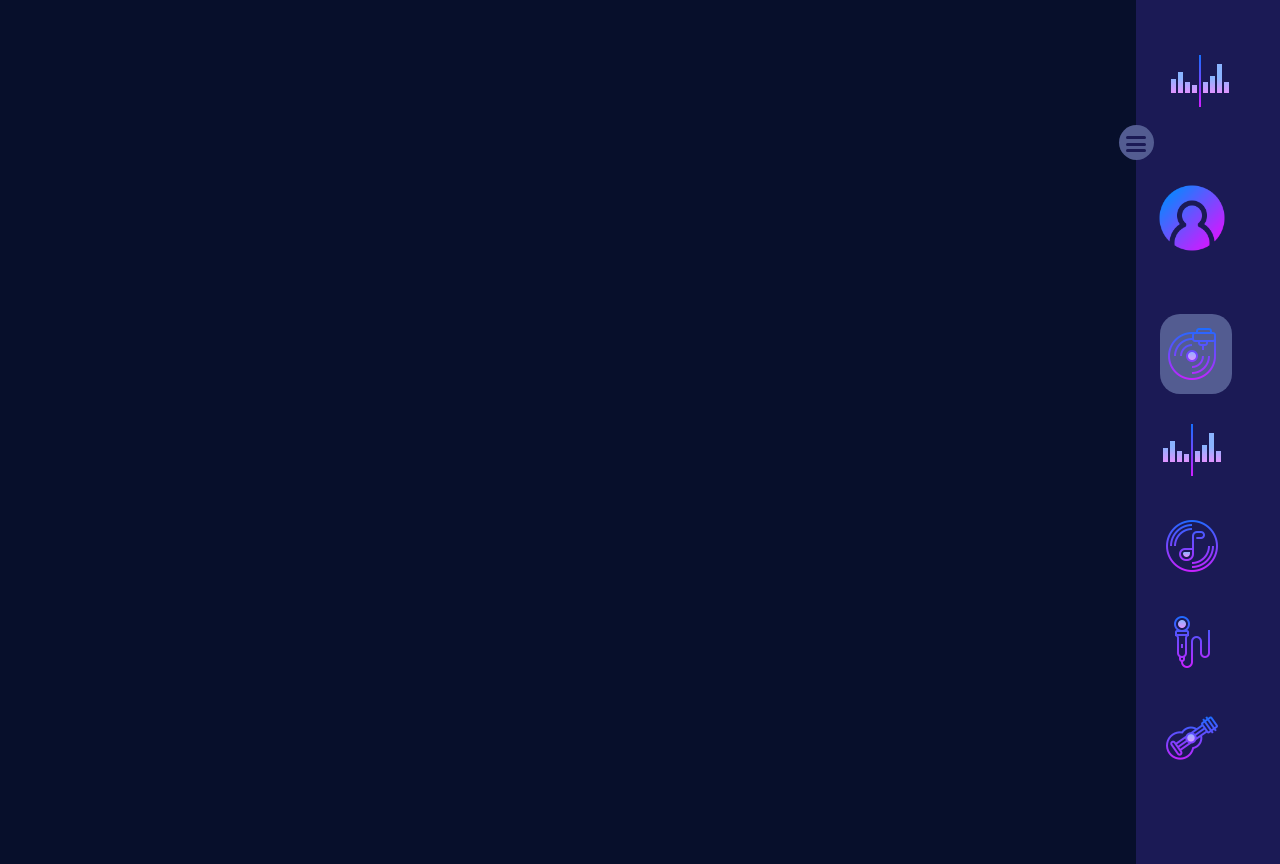
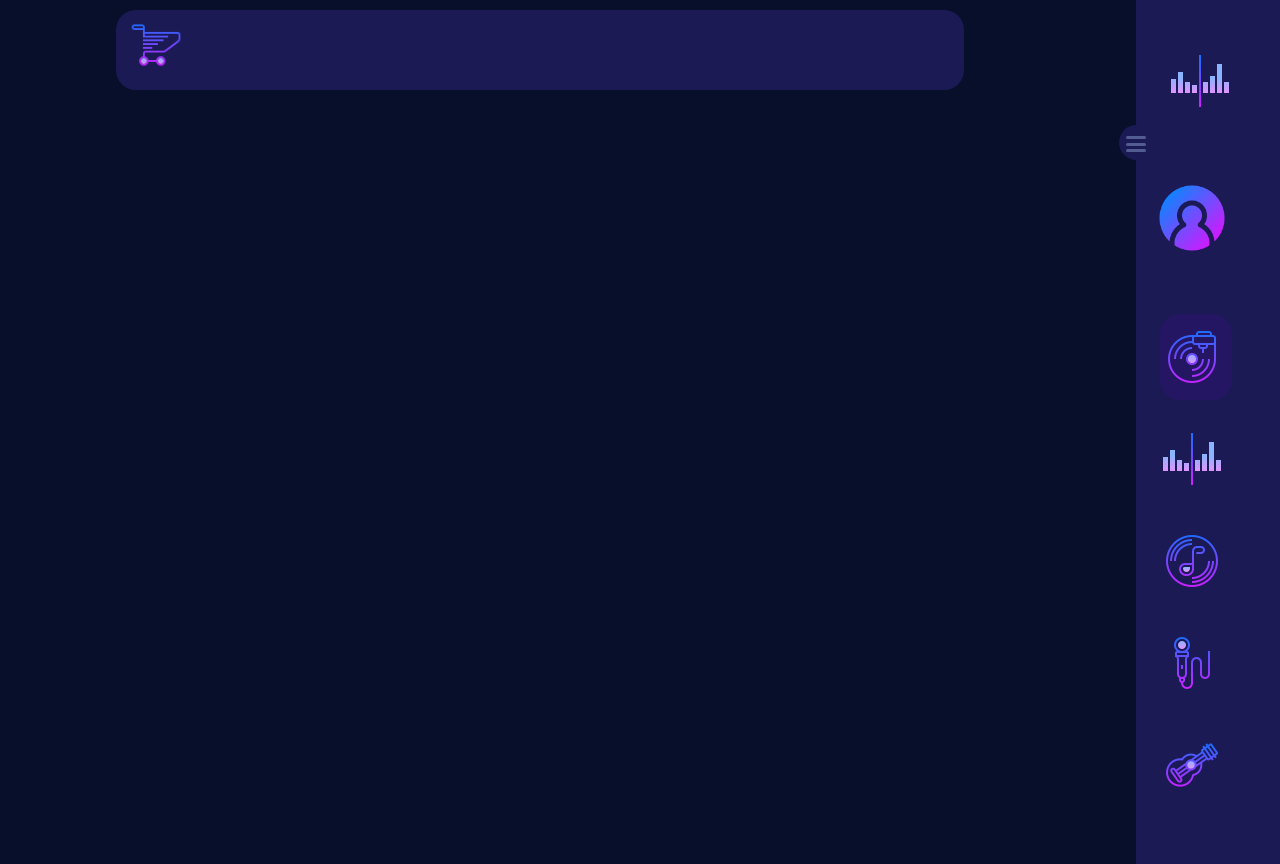
Before and after one commit to Mobin-Heydari/Beatify-Plus, a Next.js app in the folder Frontend/: page / in a window 1280 px wide. Built offline with nearby package versions, Linux system fonts and the light colour scheme.

Commit message:
cart drop down added to the navbar

```diff
--- a/Frontend/app/globals.css
+++ b/Frontend/app/globals.css
@@ -19,15 +19,26 @@
 :root {
   --base: #070F2B;
   --primary: #1B1A55;
-  --secondary: #535C91;
-  --accent: #9290C3;
-  --neutral: #dddddd;
-  --title: #cffcfc;
+  --secondary: #241663;
+  --accent: #535C91;
+  --neutral: #9290C3;
+  --pay: #41B06E;
+  --hover: #00B7C2;
+
+
+  --title: #929AAB;
+  --hover-title: #0E0220;
 }
 
 
 body {
-  padding: 0px;
+  display: grid;
+  grid-template-areas:
+    'sidebar navbar navbar navbar navbar navbar'
+    'sidebar main main main main main'
+    'sidebar footer footer footer footer footer';
+  padding: 10px;
+  margin: 0px;
   font-family: sahelNormal;
   background-color: var(--base);
   direction: rtl;
@@ -36,6 +47,7 @@ body {
 
 /* Side Bar start here */
 .sidebar {
+  grid-area: sidebar;
   background-color: var(--primary);
   position: absolute;
   top: 0;
@@ -51,7 +63,7 @@ body {
 .sidebar .logo-container {
   display: flex;
   align-items: center;
-  justify-content: flex-start;
+  justify-content: space-around;
   transition: 0.2s all;
 }
 
@@ -64,7 +76,7 @@ body {
 /* Burger */
 .sidebar .burger-container {
   content: '';
-  background-color: var(--secondary);
+  background-color: var(--primary);
   position: absolute;
   left: calc(-35px / 2);
   top: calc(9rem / 1.15);
@@ -82,7 +94,7 @@ body {
   top: calc(35px /2);
   z-index: 0;
   width: calc(6rem + 15rem);
-  background-color: var(--primary);
+  background-color: var(--accent);
   height: 2px;
   transition: 0.5s all;
 }
@@ -91,7 +103,7 @@ body {
   content: '';
   width: 35px;
   height: 35px;
-  background-color: var(--secondary);
+  background-color: var(--accent);
   cursor: pointer;
   z-index: 6;
   opacity: 0;
@@ -101,7 +113,7 @@ body {
 
 .sidebar .burger-container .burger-menu {
   content: '';
-  background-color: var(--secondary);
+  background-color: var(--primary);
   position: relative;
   z-index: 1;
   width: 20px;
@@ -114,7 +126,7 @@ body {
 
 .sidebar .burger-container .burger-menu::after {
   content: '';
-  background-color: var(--primary);
+  background-color: var(--accent);
   position: absolute;
   width: 20px;
   height: 3px;
@@ -126,7 +138,7 @@ body {
 
 .sidebar .burger-container .burger-menu::before {
   content: '';
-  background-color: var(--primary);
+  background-color: var(--accent);
   position: absolute;
   width: 20px;
   height: 3px;
@@ -141,7 +153,7 @@ body {
 .sidebar .profile-container {
   display: flex;
   align-items: center;
-  justify-content: flex-start;
+  justify-content: space-evenly;
   padding: 3rem 0px 0px 0px;
   transition: 0.7s all;
 }
@@ -202,20 +214,23 @@ body {
 }
 
 .sidebar .content-container ul li.active a {
-  color: var(--primary);
+  color: var(--title);
   transition: 0.5s all;
 }
 
 .sidebar .content-container ul li:hover {
-  background-color: var(--accent);
+  background-color: var(--hover);
   border-radius: 20px;
   transition: 0.55s all;
+  a {
+    color: var(--hover-title);
+  }
 }
 
 .sidebar .content-container ul li {
   display: flex;
   align-items: center;
-  justify-content: flex-start;
+  justify-content: space-around;
   flex-direction: row;
   margin: 0.5rem 0rem;
   padding: 0.5rem 0rem;
@@ -265,7 +280,7 @@ body {
 }
 
 .sidebar.active .burger-container .burger-menu {
-  background-color: var(--primary);
+  background-color: var(--accent);
   transition: 0.3s all;
 }
 
@@ -299,7 +314,7 @@ body {
 }
 
 .sidebar.active .content-container ul li:hover {
-  background-color: var(--accent);
+  background-color: var(--hover);
   border-radius: 20px;
   transition: 0.8s all;
   a {
@@ -308,5 +323,179 @@ body {
     margin-right: 25px;
     color: var(--title);
     transition: 0.5s all;
+
   }
 }
+
+
+.navbar {
+  grid-area: navbar;
+  display: flex;
+  justify-content: space-between;
+  justify-self: center;
+  justify-items: center;
+  background-color: var(--primary);
+  border-radius: 20px;
+  height: 80px;
+  width: 80%;
+}
+
+.navbar .cart-container {
+  display: flex;
+  justify-content: center;
+  padding: 5px;
+  border-radius: 30%;
+  width: 50px;
+  height: 50%;
+  position: relative;
+  top: 10px;
+  left: 10px;
+}
+
+.navbar .cart-container .icon{
+  display: flex;
+  position: relative;
+  justify-content: center;
+  cursor: pointer;
+  align-self: center;
+  width: 100%;
+  border-radius: 50%;
+}
+
+.navbar .cart-container .icon img {
+  width: 60px;
+  height: 60px;
+}
+
+
+.navbar .cart-container .cart-drop-down {
+  display: flex;
+  justify-content: flex-start;
+  width: 230px;
+  height: 350px;
+  background-color: var(--primary);
+  position: absolute;
+  top: 5.0rem;
+  left: 0rem;
+  border-radius: 20px;
+
+  transition: 0.5s all;
+
+  justify-content: space-around;
+  flex-direction: column;
+
+  .cart-detail {
+
+    margin: 5px;
+
+    .price {
+      display: flex;
+      justify-content: space-evenly;
+      color: var(--title);
+      padding: 10px;
+      margin: 5px 5px 10px 5px;
+      background-color: var(--secondary);
+      border-radius: 15px;
+
+      p {
+        font-family: sahelNormal;
+        font-size: medium;
+
+        span {
+          font-family: sahelBold;
+          font-size: larger;
+        }
+      }
+    }
+
+    .quantity {
+      display: flex;
+      justify-content: space-evenly;
+      color: var(--title);
+      padding: 10px;
+      margin: 10px 5px 5px 5px;
+      background-color: var(--secondary);
+      border-radius: 15px;
+
+      p {
+        font-family: sahelNormal;
+        font-size: medium;
+
+        span {
+          font-family: sahelBold;
+          font-size: larger;
+        }
+      }
+    }
+
+  }
+
+  .cart-actions {
+    display: flex;
+    justify-content: space-evenly;
+
+    a {
+      display: flex;
+      justify-content: center;
+      border-radius: 10px;
+      background-color: var(--secondary);
+      width: 75px;
+      padding: 10px;
+      text-decoration: none;
+
+      p {
+        transition: 0.9999s all;
+        color: var(--title);
+        font-family: sahelBlack;
+        font-size: larger;
+      }
+
+    }
+
+    img {
+      display: none;
+      overflow: hidden;
+      width: 64px;
+      height: 64px;
+      transition: 0.5s all;
+    }
+
+    a.pay:hover {
+      background-color: var(--hover);
+      transition: 0.52s all;
+      width: 100px;
+
+      p{
+        display: none;
+        overflow: hidden;
+      }
+
+      img {
+        display: flex;
+        justify-self: center;
+      }
+    }
+
+    a.view:hover {
+      background-color: var(--hover);
+      transition: 0.52s all;
+      width: 100px;
+
+      p {
+        display: none;
+        overflow: hidden;
+      }
+
+      img {
+        display: flex;
+        justify-self: center;
+        transition: 2s all;
+      }
+    }
+  }
+}
+
+.navbar .cart-container .inactive-cart-drop-down {
+  overflow: hidden;
+  transition: 0.5s all;
+}
--- a/Frontend/app/layout.tsx
+++ b/Frontend/app/layout.tsx
@@ -1,6 +1,7 @@
 import type { Metadata } from "next";
 
 import MainSideBar from "@/components/ui/sidebar";
+import NavBar from "@/components/ui/navbar";
 
 import "./globals.css";
 
@@ -19,6 +20,7 @@ export default async function RootLayout({
       <head>
       </head>
       <body>
+        <NavBar />
         <MainSideBar />
         {children}
       </body>
--- a/Frontend/components/ui/sidebar.tsx
+++ b/Frontend/components/ui/sidebar.tsx
@@ -13,8 +13,6 @@ export default function MainSideBar() {
     const location = useLocation
 
     const [closeMenu, setCloseMenu] = useState(true)
-
-    console.log(closeMenu)
 
     const HandelCloseMenu = () => {
         setCloseMenu(!closeMenu)
@@ -33,7 +31,7 @@ export default function MainSideBar() {
             <div className="profile-container">
                 <img src="assets/images/User.png" alt="user" />
                 <div className="profile-content">
-                    <p className="name">john</p>
+                    <p className="name">مبین</p>
                     <p className="email">szpm@gmail.com</p>
                 </div>
             </div>
@@ -41,23 +39,23 @@ export default function MainSideBar() {
                 <ul>
                     <li className="active">
                         <img src="assets/images/icons/album.png" alt="album" />
-                        <a href="">album</a>
+                        <a href="">آلبوم ها</a>
                     </li>
                     <li>
                         <img src="assets/images/icons/beat.png" alt="beat" />
-                        <a href="">beat</a>
+                        <a href="">بیت ها</a>
                     </li>
                     <li>
                         <img src="assets/images/icons/musics.png" alt="musics" />
-                        <a href="">musics</a>
+                        <a href="">موزیک ها</a>
                     </li>
                     <li>
                         <img src="assets/images/icons/micro.png" alt="singer" />
-                        <a href="">singer</a>
+                        <a href="">خواننده ها</a>
                     </li>
                     <li>
                         <img src="assets/images/icons/guitar.png" alt="musician" />
-                        <a href="">musician</a>
+                        <a href="">موزیسین ها</a>
                     </li>
                 </ul>
             </div>
```
